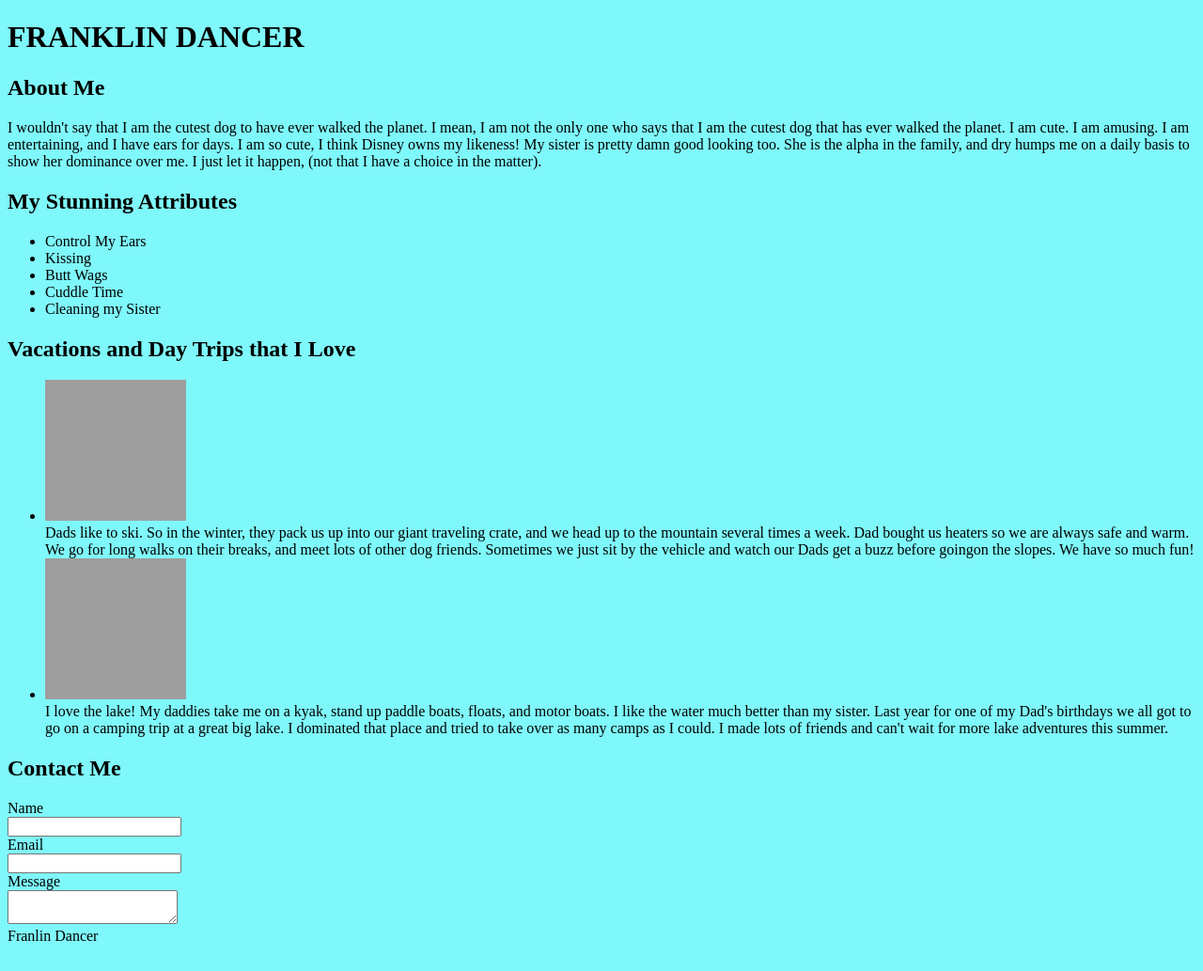
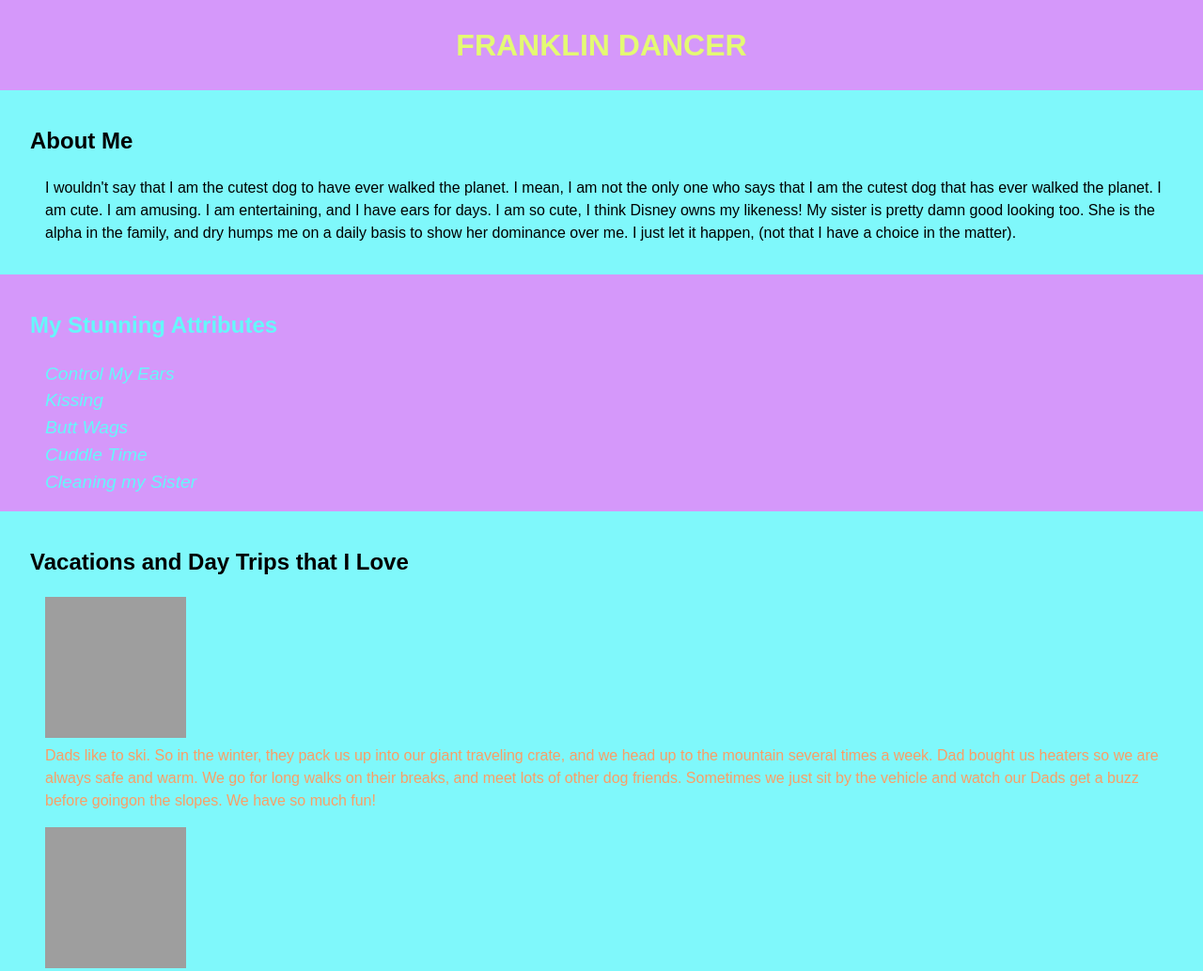
Before and after one commit to ScottDancer/franklins-page, a plain HTML site: page index.html in a window 1280 px wide. Shown: the top 1033 px of the page at 94% size. Drawn offline with Linux system fonts and the light colour scheme; grey boxes are pictures that could not be loaded.

Commit message:
began styling page with colors and fonts

```diff
--- a/index.html
+++ b/index.html
@@ -9,12 +9,12 @@
   </head>
   <body>
     <header class="header">
-      <h1 class="header-text">FRANKLIN DANCER</h1>
+      <h1 class="header-title">FRANKLIN DANCER</h1>
     </header>
     <main>
-      <section>
+      <section class="section">
         <h2>About Me</h2>
-        <p>
+        <p class="section-content">
           I wouldn't say that I am the cutest dog to have ever walked the
           planet. I mean, I am not the only one who says that I am the cutest
           dog that has ever walked the planet. I am cute. I am amusing. I am
@@ -25,9 +25,9 @@
           the matter).
         </p>
       </section>
-      <section>
+      <section class="section section-accent">
         <h2>My Stunning Attributes</h2>
-        <ul>
+        <ul class="section-content stunning-section">
           <li>Control My Ears</li>
           <li>Kissing</li>
           <li>Butt Wags</li>
@@ -35,10 +35,10 @@
           <li>Cleaning my Sister</li>
         </ul>
       </section>
-      <section>
+      <section class="section">
         <h2>Vacations and Day Trips that I Love</h2>
-        <ul>
-          <li>
+        <ul class="section-content vacation-section">
+          <li class="vacation-list-item">
             <img src="https://source.unsplash.com/xfngap_DToE/150x150" />
             <div>
               Dads like to ski. So in the winter, they pack us up into our giant
@@ -50,7 +50,7 @@
 
             </div>
           </li>
-          <li>
+          <li class="vacation-list-item">
             <img src="https://source.unsplash.com/HeEJU3nrg_0/150x150" />
             <div>
               I love the lake! My daddies take me on a kyak, stand up paddle
@@ -60,21 +60,24 @@
           </li>
         </ul>
       </section>
-      <section>
+      <section class="section">
         <h2>Contact Me</h2>
-        <form>
+        <form class="section-content, contact-section">
           <div>
             <label>Name</label>
           </div>
-          <input type="text" />
+          <input class="input" type="text" />
           <div>
             <label>Email</label>
           </div>
-          <input type="text" />
+          <input class="input"  type="text" />
           <div>
             <label>Message</label>
           </div>
-          <textarea></textarea>
+          <textarea class="input" ></textarea>
+          <div>
+            <button class="btn" type="submit">Send</button>
+          </div>
         </form>
       </section>
     </main>
--- a/styles.css
+++ b/styles.css
@@ -1,5 +1,50 @@
 body {
   background-color: #7FF8FB;
+  margin: 0;
+  font-family: Arial, Helvetica, sans-serif;
+  line-height: 1.5;
 }
 
-.header
+.header {
+  background-color: #D598FA;
+  color:#E4FA73;
+  text-align: center;
+  padding: 1.5rem;
+}
+
+.header-title {
+  margin: 0;
+}
+
+.section {
+  padding: 1rem 2rem;
+}
+
+.section-accent{
+  background-color: #D598FA;
+  color: #66F7FA;
+}
+
+.section-content {
+  padding-left: 1rem;
+}
+.stunning-section {
+  font-size: 1.2rem;
+  font-style: italic;
+}
+
+.vacation-section, .stunning-section {
+  list-style: none;
+  margin: 0;
+}
+
+.vacation-section {
+  color: #FA9E66;
+}
+.vacation-list-item {
+  margin-bottom: 1rem;
+}
+
+.vacation-list-item:last-child {
+  margin: 0;
+}
```
